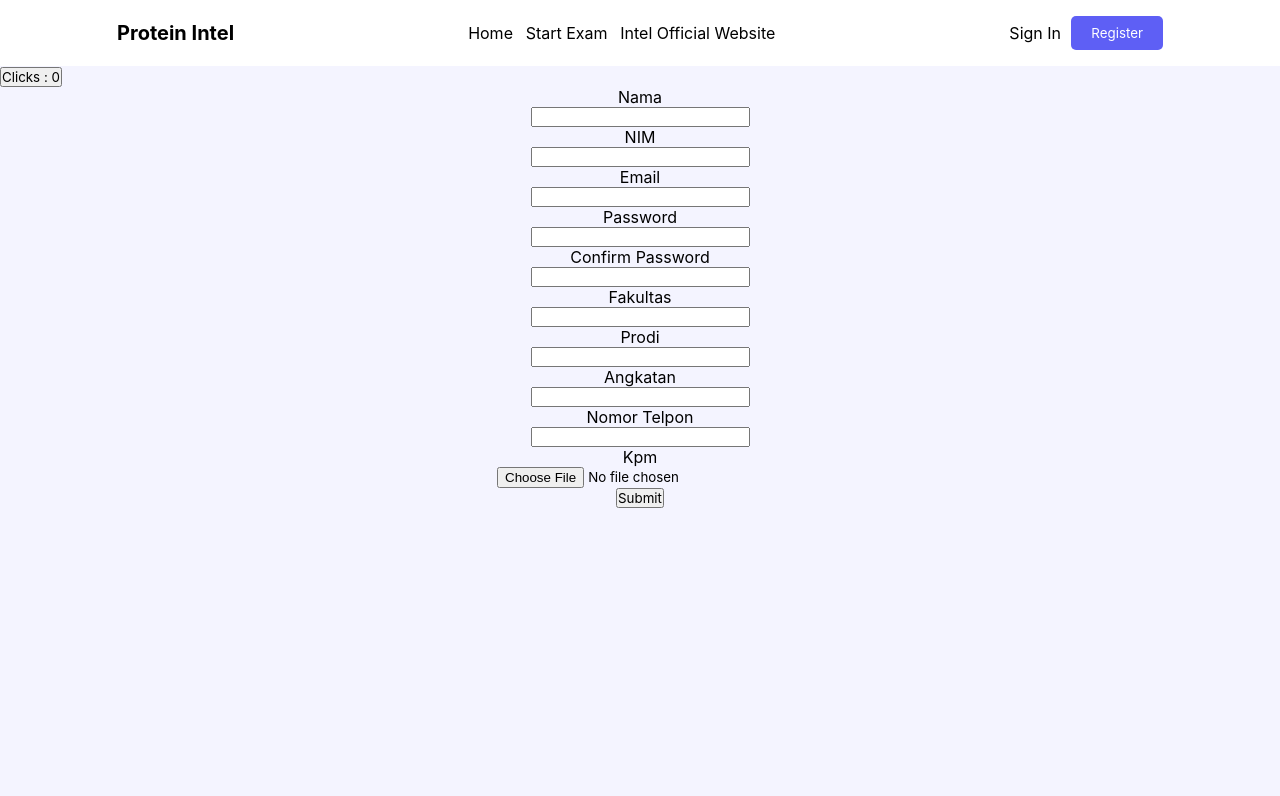
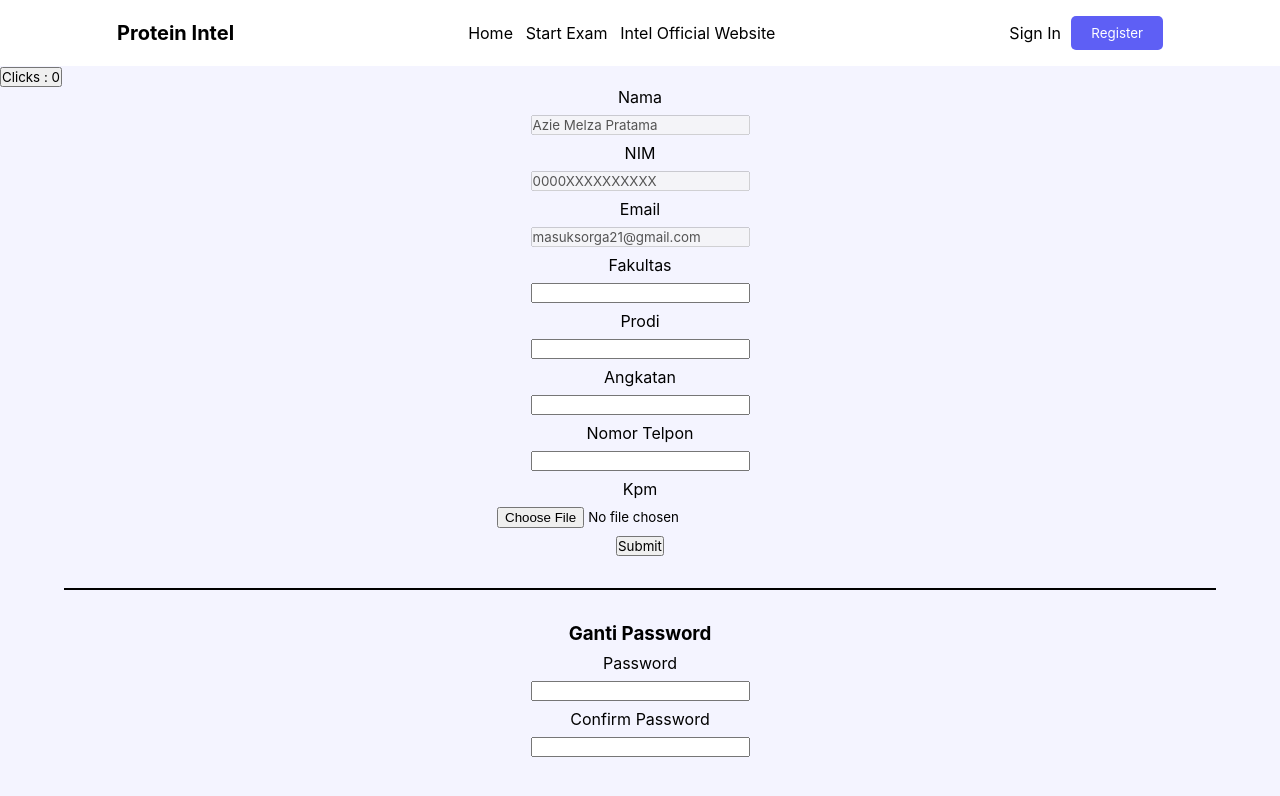
Before and after one commit to adelaidebonfamille/protein-intel, a React (Vite) app in the folder Client/: page /profile in a window 1280 px wide. Shown: the top 796 px of the page. Built offline with nearby package versions, Linux system fonts and the light colour scheme.

Commit message:
Change Password HTML

```diff
--- a/Client/src/Pages/Profile/Profile.jsx
+++ b/Client/src/Pages/Profile/Profile.jsx
@@ -1,6 +1,6 @@
 import React, { useState, useRef } from "react";
 import axios from "axios";
-import styles from "./profile.module.css";
+import styles from "./Profile.module.css";
 
 const Profile = () => {
 	const [selectedFile, setSelectedFile] = useState(null);
@@ -20,10 +20,6 @@ const Profile = () => {
 		const formData = new FormData();
 
 		formData.append("kpm", selectedFile);
-		formData.append("name", name.current.value);
-		formData.append("nim", nim.current.value);
-		formData.append("password", password.current.value);
-		formData.append("confirmPassword", confirmPassword.current.value);
 		formData.append("faculty", faculty.current.value);
 		formData.append("major", major.current.value);
 		formData.append("entryYear", entryYear.current.value);
@@ -57,35 +53,39 @@ const Profile = () => {
 		setClicks((prevClicks) => prevClicks + 1);
 	};
 	return (
-		<div>
+		<div className={styles.container}>
 			<div>
 				<button onClick={clicksHandler}>Clicks : {clicks}</button>
 			</div>
 
 			<form className={styles.form} onSubmit={registerHandler}>
 				<label htmlFor="name">Nama</label>
-				<input type="text" name="name" id="name" ref={name} />
+				<input
+					type="text"
+					name="name"
+					value={"Azie Melza Pratama"}
+					disabled
+					id="name"
+					ref={name}
+				/>
 
 				<label htmlFor="nim">NIM</label>
-				<input type="text" name="nim" id="nim" ref={nim} />
+				<input
+					type="text"
+					name="nim"
+					value={"0000XXXXXXXXXX"}
+					disabled
+					id="nim"
+					ref={nim}
+				/>
 
 				<label htmlFor="email">Email</label>
-				<input type="email" id="email" name="email" />
-
-				<label htmlFor="password">Password</label>
 				<input
-					type="password"
-					name="password"
-					id="password"
-					ref={password}
-				/>
-
-				<label htmlFor="confirmPassword">Confirm Password</label>
-				<input
-					type="password"
-					name="confirmPassword"
-					id="confirmPassword"
-					ref={confirmPassword}
+					type="email"
+					id="email"
+					value={"masuksorga21@gmail.com"}
+					disabled
+					name="email"
 				/>
 
 				<label htmlFor="faculty">Fakultas</label>
@@ -116,6 +116,27 @@ const Profile = () => {
 
 				<button>Submit</button>
 			</form>
+
+			<div className={styles.border}></div>
+
+			<form action="" className={styles.form}>
+				<h3>Ganti Password</h3>
+				<label htmlFor="password">Password</label>
+				<input
+					type="password"
+					name="password"
+					id="password"
+					ref={password}
+				/>
+
+				<label htmlFor="confirmPassword">Confirm Password</label>
+				<input
+					type="password"
+					name="confirmPassword"
+					id="confirmPassword"
+					ref={confirmPassword}
+				/>
+			</form>
 		</div>
 	);
 };
--- a/Client/src/Pages/Profile/Profile.module.css
+++ b/Client/src/Pages/Profile/Profile.module.css
@@ -1,6 +1,19 @@
+.container {
+    margin: 0 auto;
+    width: 100%;
+}
+
 .form {
-	display: flex;
-	flex-direction: column;
-	align-items: center;
-	justify-content: center;
+    display: flex;
+    flex-direction: column;
+    align-items: center;
+    justify-content: center;
+    gap: 0.5rem;
 }
+
+.border {
+    border: 1px solid black;
+    margin: 2rem auto;
+    background-color: #fff;
+    width: 90%;
+}
```
